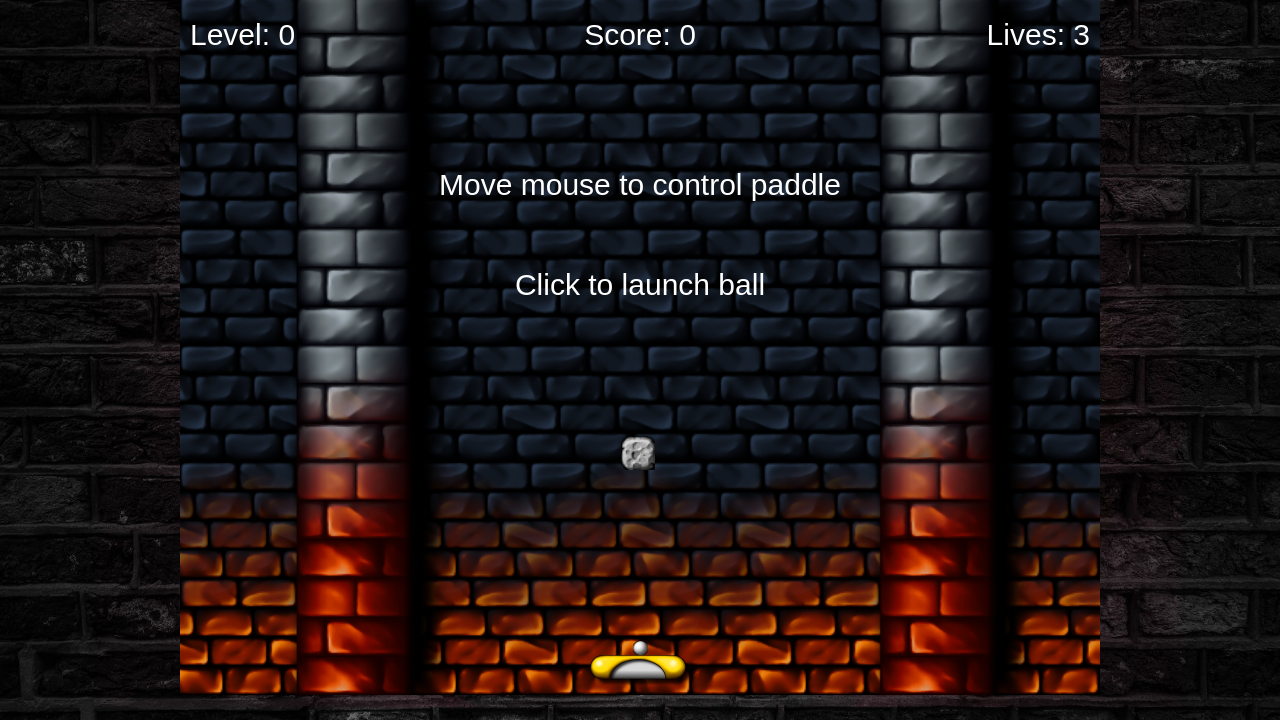
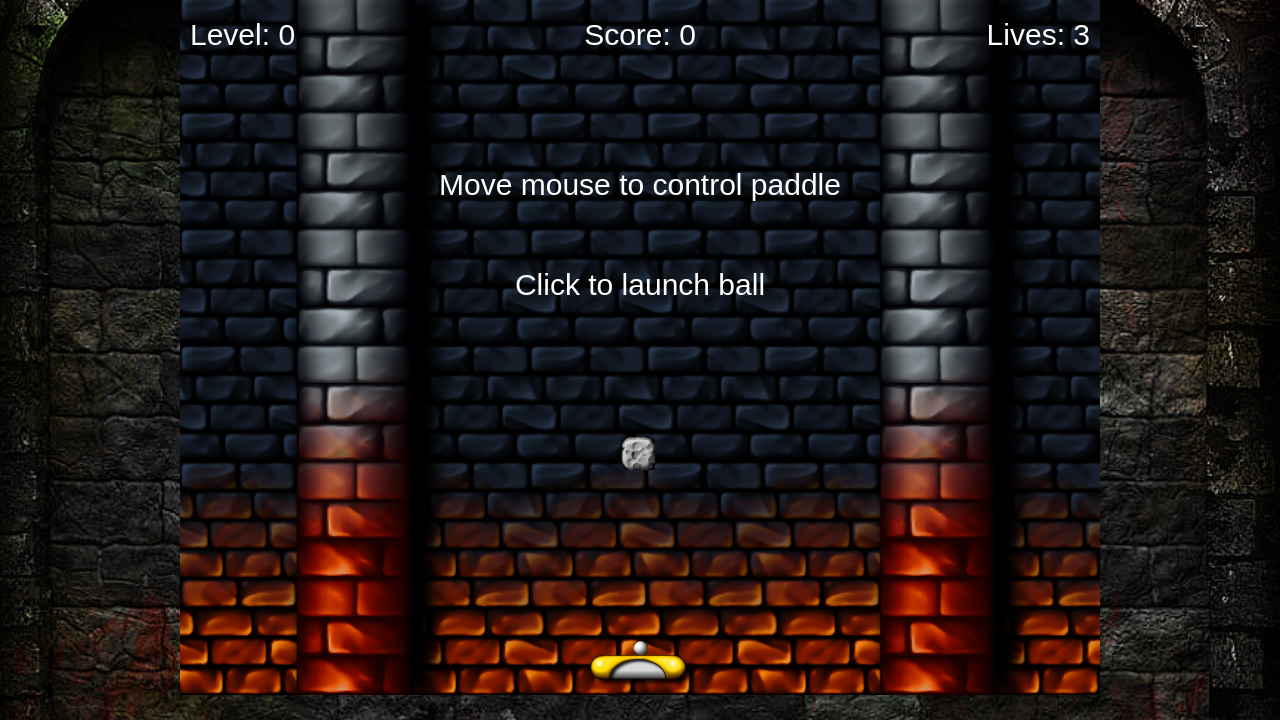
Before and after one commit to jlshaw117/Brick-Destroyer, a website built with webpack: page index.html in a window 1280 px wide. Shown: the part 80-800 px from the top of the page. Built offline with nearby package versions, Linux system fonts and the light colour scheme.

Commit message:
Change background image

```diff
--- a/index.html
+++ b/index.html
@@ -15,7 +15,7 @@
 
         body {
             /* background: rgb(75, 27, 27); */
-            background-image: url(assets/body_background.jpeg);
+            background-image: url(assets/dungeon_background.jpg);
             background-size: 100%;
         }
 
```
Also changed, not shown: assets/dungeon_background.jpg (added).
